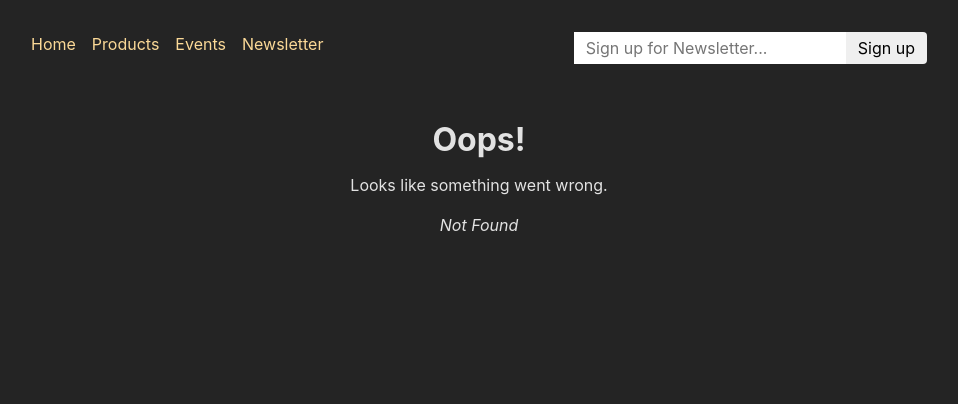
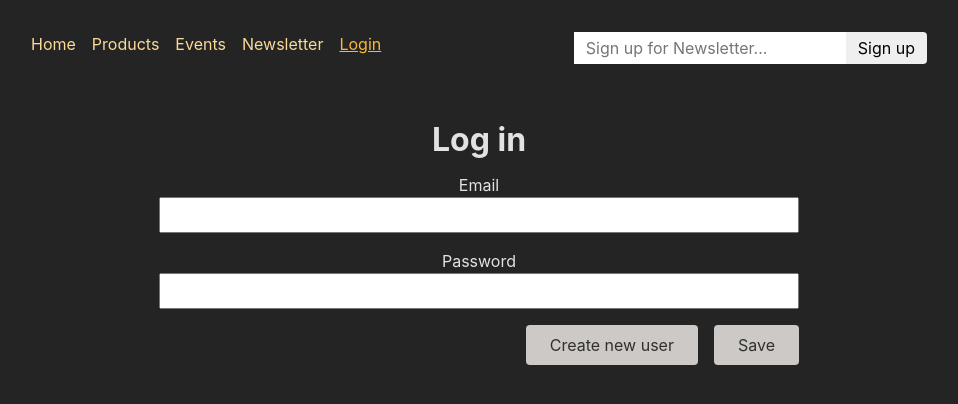
Before and after one commit to Ccharliiee/UReactS201ReactRouter, a React (Create React App) app: page /auth in a window 1280 px wide. Before the commit this address had no page. Shown: the top 404 px of the page, without its empty margins (161-1119 px from the left). Built offline with nearby package versions, Linux system fonts and the light colour scheme.

Commit message:
add a login page

```diff
--- a/src/App.js
+++ b/src/App.js
@@ -21,10 +21,12 @@ import NewEventPage from "./pages/NewEvent";
 import { eventUploadAction } from "./component/EventForm";
 import NewsletterPage, { newsletterSignupAction } from "./pages/Newsletter";
 import { ErrorPage } from "./pages/errorpage";
+import AuthenticationPage from "./pages/Authentication";
 
 const router = createBrowserRouter(
   createRoutesFromElements(
     <Route path="/" element={<RootLayout />} errorElement={<ErrorPage />}>
+      <Route path="/auth" element={<AuthenticationPage />} />
       <Route index element={<HomePage />} />
       <Route path="/products" element={<ProductRootLayout />}>
         <Route index element={<ProductContainerFluidExample />} />
--- /dev/null
+++ b/src/component/AuthForm.js
@@ -0,0 +1,36 @@
+import { useState } from "react";
+import { Form } from "react-router-dom";
+
+import classes from "./AuthForm.module.css";
+
+const AuthForm = () => {
+  const [isLogin, setIsLogin] = useState(true);
+
+  const switchAuthHandler = () => {
+    setIsLogin((isCurrentlyLogin) => !isCurrentlyLogin);
+  };
+
+  return (
+    <>
+      <Form method="post" className={classes.form}>
+        <h1>{isLogin ? "Log in" : "Create a new user"}</h1>
+        <p>
+          <label htmlFor="email">Email</label>
+          <input id="email" type="email" name="email" required />
+        </p>
+        <p>
+          <label htmlFor="image">Password</label>
+          <input id="password" type="password" name="password" required />
+        </p>
+        <div className={classes.actions}>
+          <button onClick={switchAuthHandler} type="button">
+            {isLogin ? "Create new user" : "Login"}
+          </button>
+          <button>Save</button>
+        </div>
+      </Form>
+    </>
+  );
+};
+
+export default AuthForm;
--- /dev/null
+++ b/src/component/AuthForm.module.css
@@ -0,0 +1,48 @@
+.form {
+  max-width: 40rem;
+  margin: 2rem auto;
+}
+
+.form label,
+.form input,
+.form textarea {
+  display: block;
+  width: 100%;
+}
+
+.form input,
+.form textarea {
+  font: inherit;
+  padding: 0.25rem;
+}
+
+.actions {
+  display: flex;
+  gap: 1rem;
+  justify-content: flex-end;
+  align-items: center;
+}
+
+.actions button {
+  font: inherit;
+  cursor: pointer;
+  padding: 0.5rem 1.5rem;
+  border-radius: 4px;
+  background-color: var(--color-gray-300);
+  color: var(--color-gray-800);
+  border: none;
+}
+
+.actions a {
+  text-decoration: none;
+  background-color: transparent;
+  color: var(--color-gray-300);
+}
+
+.actions button:hover {
+  background-color: var(--color-primary-300);
+}
+
+.actions a:hover {
+  background-color: var(--color-gray-800);
+}
--- a/src/component/mainNav.js
+++ b/src/component/mainNav.js
@@ -50,6 +50,16 @@ const MainNav = () => {
               Newsletter
             </NavLink>
           </li>
+          <li>
+            <NavLink
+              to="/auth"
+              className={({ isActive }) =>
+                isActive ? classes.active : undefined
+              }
+            >
+              Login
+            </NavLink>
+          </li>
         </ul>
       </nav>
       <NewsletterSignup />
--- /dev/null
+++ b/src/pages/Authentication.js
@@ -0,0 +1,7 @@
+import AuthForm from "../component/AuthForm";
+
+const AuthenticationPage = () => {
+  return <AuthForm />;
+};
+
+export default AuthenticationPage;
--- a/src/pages/EventDetail.js
+++ b/src/pages/EventDetail.js
@@ -37,9 +37,7 @@ const EventDetailPage = () => {
 export default EventDetailPage;
 
 const eventloader = async (eventId) => {
-  const response = await fetch(
-    process.env.REACT_APP_EventAPI + eventId + ".json"
-  );
+  const response = await fetch(process.env.REACT_APP_EventAPI + eventId);
   if (response.ok) {
     const responseData = await response.json();
     return responseData;
```
